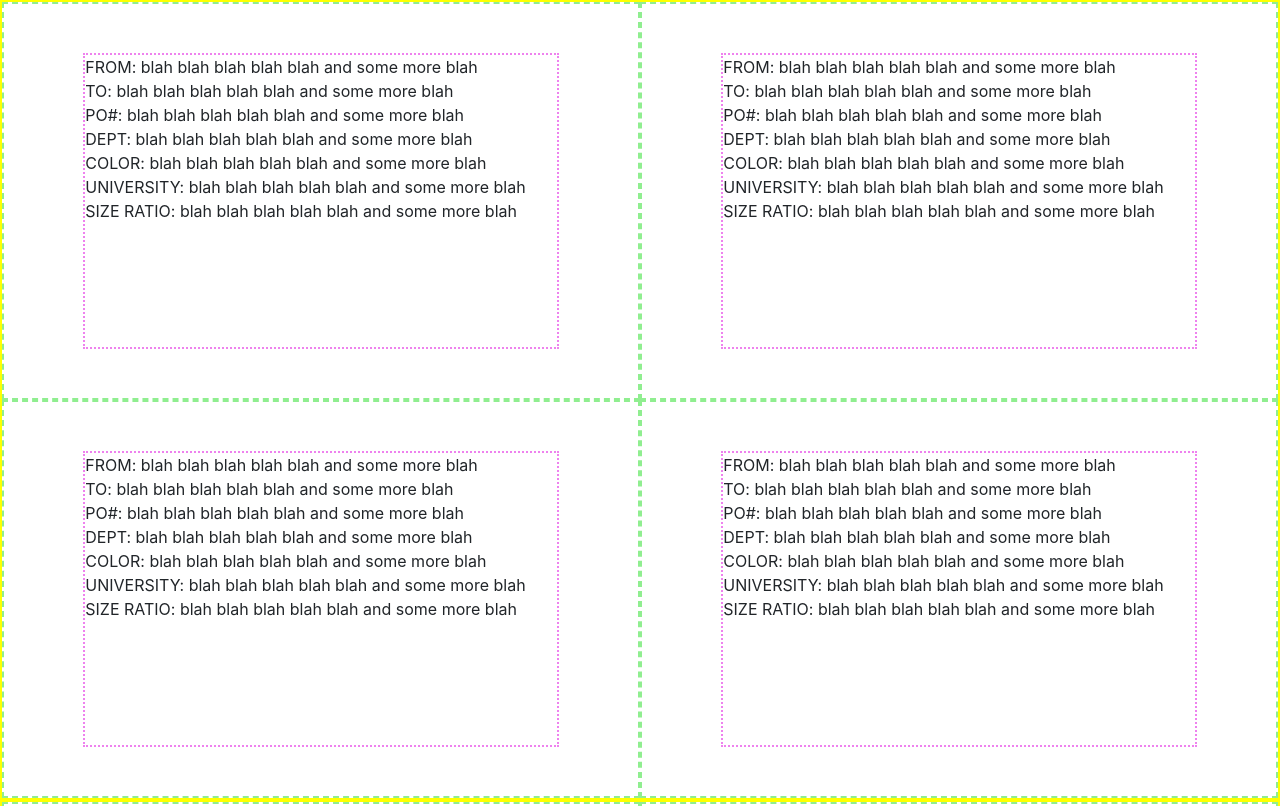
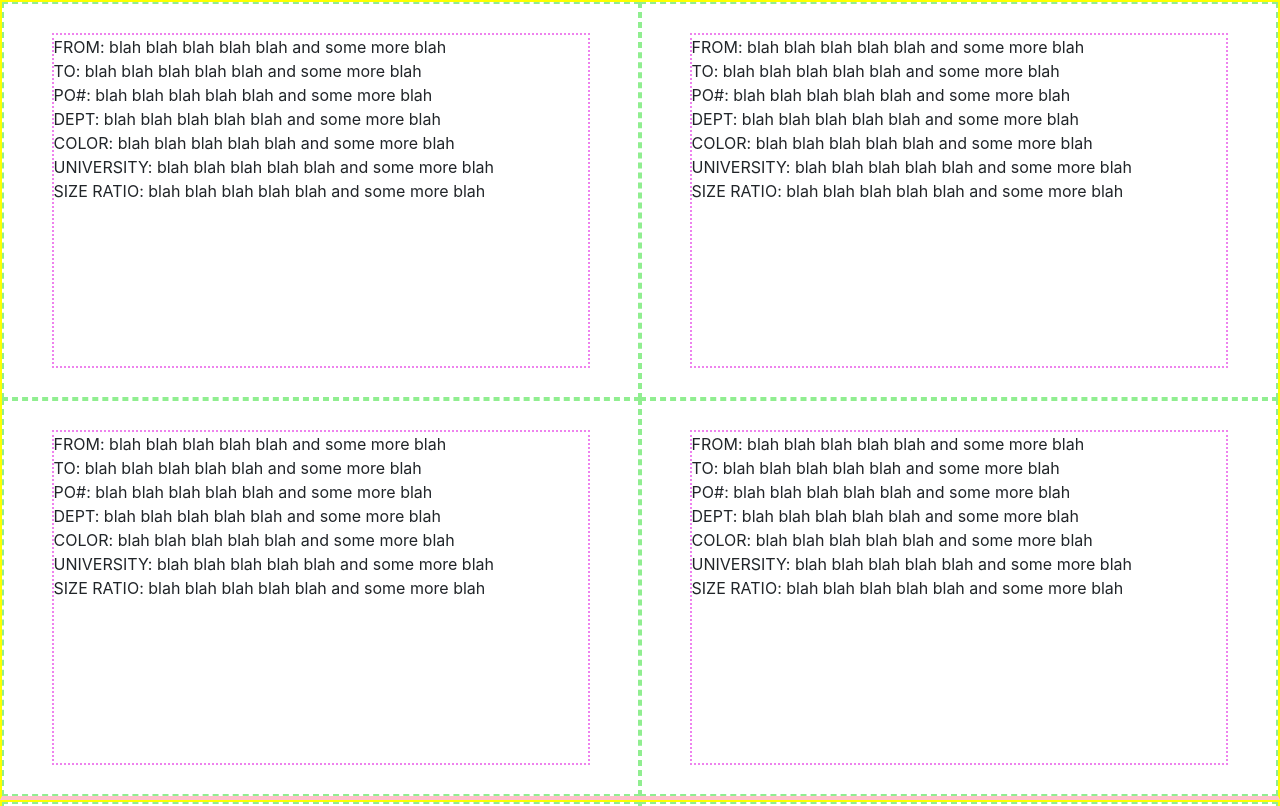
Before and after one commit to derftymutt/EricksMagicalLabelGenerator, an Angular app: page /print in a window 1280 px wide. Shown: the top 806 px of the page. Built offline with nearby package versions, Linux system fonts and the light colour scheme.

Commit message:
add page border bottom

```diff
--- a/src/styles.css
+++ b/src/styles.css
@@ -14,6 +14,7 @@ body {
   flex-wrap: wrap;
   height: 100%;
   border: 2px solid yellow;
+  border-bottom: 4px solid pink;
 }
 
 .label-container {
@@ -26,8 +27,8 @@ body {
 }
 
 .label {
-  width: 75%;
-  height: 75%;
+  width: 85%;
+  height: 85%;
   border: 2px dotted violet;
 }
 
```
